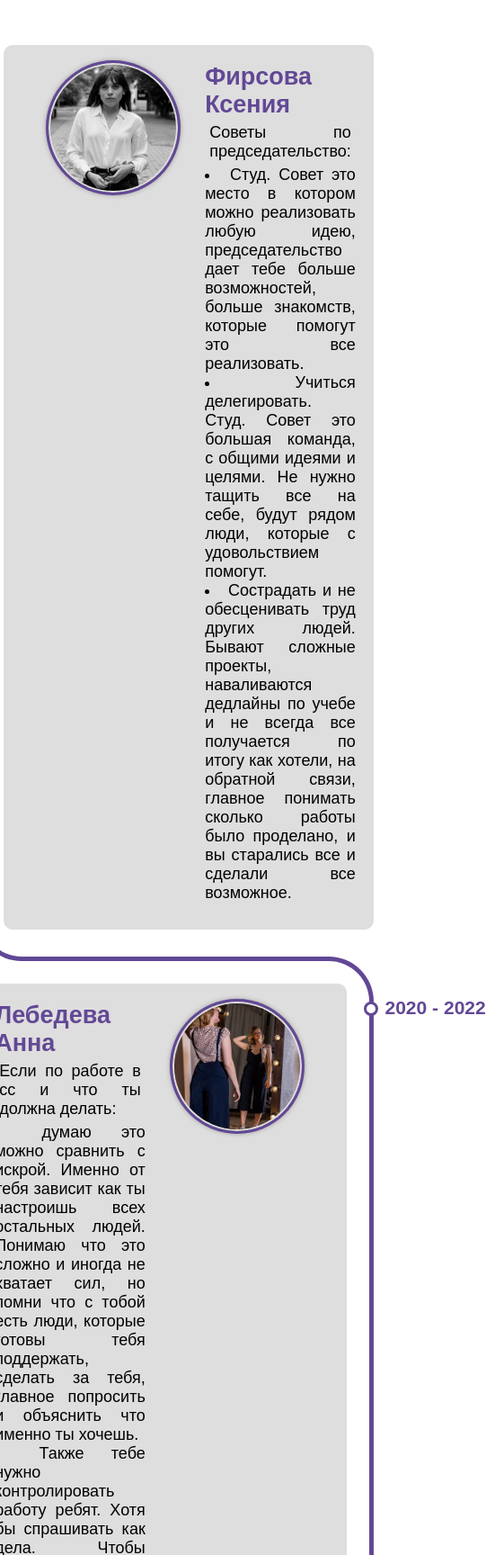
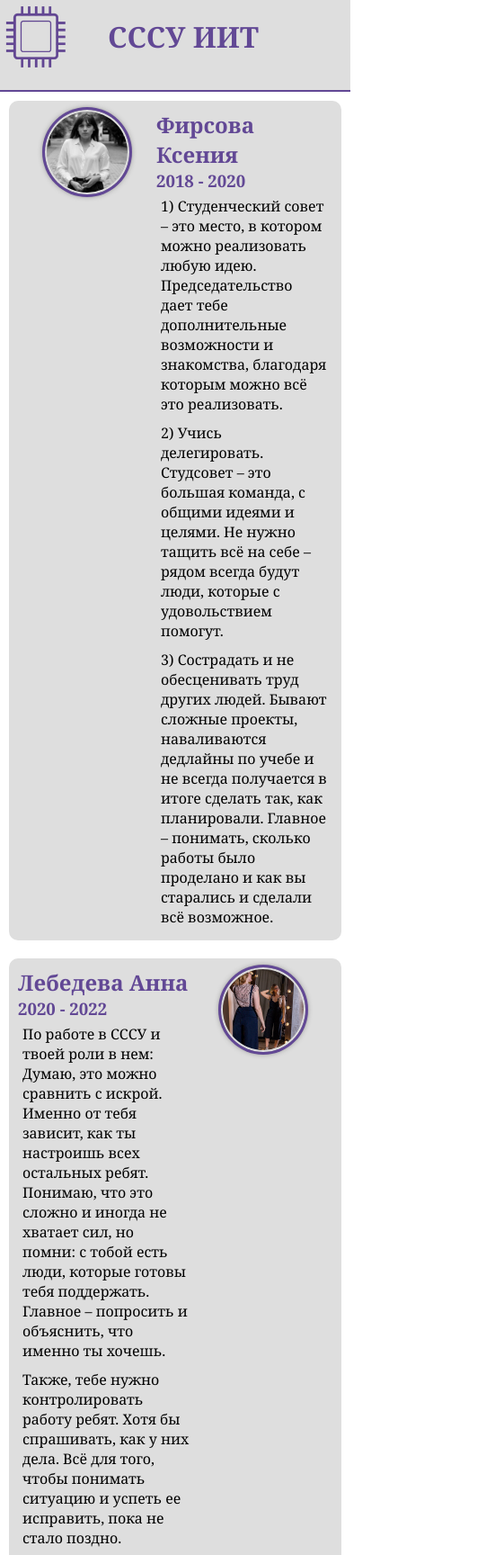
Before and after one commit to LumberMaster/CHSU-IIT, a plain HTML site: page index.html in a window 390 px wide. Shown: the top 1728 px of the page at 90% size, 541 px wide, since content can reach past the window. Drawn offline with nearby package versions, Linux system fonts and the light colour scheme.

Commit message:
Простенькая адаптация под телефоны

```diff
--- a/styles.css
+++ b/desktop-styles.css
@@ -1,4 +1,6 @@
-:root {
+@media (min-width: 992px)
+{
+  :root {
     --primary-color: #ffffff;
     --font: arial;
     --main-color: #624895;
@@ -9,26 +11,28 @@
 }
 
   * {
+    /* font-family: system-ui, -apple-system, BlinkMacSystemFont, 'Segoe UI', Roboto, Oxygen, Ubuntu, Cantarell, 'Open Sans', 'Helvetica Neue', sans-serif; */
+    font-family: Georgia, 'Times New Roman', Times, serif;
     margin: 0;
     padding: 0;
   }
 
   #content {
-
+    background: var(--primary-color);
+    font-family: var(--font);
+    font-size: medium;
+    display: flex;
+    justify-content: center;
   }
 
   body {
-    background: var(--primary-color);
-    font-family: var(--font);
-    font-size: large;
-    display: flex;
-    justify-content: center;
+
   }
 
   /* Timeline Container */
   .timeline {
     background: var(--primary-color);
-    padding: 20px;
+    padding: 5px 20px 20px 20px;
   }
 
   /* Card container */
@@ -64,7 +68,7 @@
   /* Setting the border of top, bottom, right */
   .card:nth-child(even)::before {
     right: 0;
-    top: 0;
+    top: 0px;
     bottom: 0;
     border-width: 5px 5px 5px 0;
     border-radius: 0 50px 50px 0;
@@ -129,13 +133,15 @@
   .info p {
 
     padding: 5px;
-    text-align: justify;
+    /* text-indent: 15px;  */
+    /* text-align: justify; */
 
   }
   .info li {
 
     text-align: justify;
   }
+
 
   /* Title of the card */
   .title-info {
@@ -170,3 +176,23 @@
   .card:nth-child(even) > .info > .title-info::before {
     right: -85px;
   }
+
+
+
+  @import url('https://fonts.googleapis.com/css?family=Source+Code+Pro');
+
+  .wrapper{
+    width: 800px;
+    margin: 0 auto;
+  }
+
+  header {
+    height: 100px;
+    background: var(--block-color);
+    border-bottom: solid 2px var(--main-color);
+  }
+
+  h1 {
+    color: var(--main-color);
+  }
+}
--- a/index.html
+++ b/index.html
@@ -5,7 +5,8 @@
     <meta name="viewport" content="width=device-width, initial-scale=1.0">
     <link rel="icon" href="./media/logo.png">
     <title>СССУ ИИТ</title>
-    <link rel="stylesheet" href="styles.css">
+    <link rel="stylesheet" href="desktop-styles.css">
+    <link rel="stylesheet" href="mobile-styles.css">
     <link href="https://unpkg.com/aos@2.3.1/dist/aos.css" rel="stylesheet">
     <script src="https://unpkg.com/aos@2.3.1/dist/aos.js"></script>
 </head>
@@ -19,6 +20,13 @@
 </script>
 
 <body onload="InitAOS();" data-aos-easing="ease" data-aos-duration="1200" data-aos-delay="0">
+    <header>
+        <div class="wrapper" style="display: flex; justify-content: start; align-items: center;">
+            <img src="./media/logo.png" alt="" style="height: 80px; width: 80px; margin-right: 40px;">
+            <h1>СССУ ИИТ</h1>
+        </div>
+    </header>
+
     <div id="content">
         <div class="timeline">
             <div class="outer">
@@ -26,20 +34,24 @@
                 <div class="info">
 
                     <div class="title-info">
-                        <img src="./media/firsova.jpg">
+                        <img src="./media/firsova.jpg" data-aos="zoom-in" data-aos-delay="300">
                     </div>
-                    <div class="content-info">
-                        <h2>Фирсова Ксения</h2>
-                        <h3 >??? - 2020</h3>
+                    <div class="content-info" >
+                        <h2 class="title" data-aos="fade-right" data-aos-delay="300">Фирсова Ксения</h2>
+                        <h3 data-aos="fade-right" data-aos-delay="300">2018 - 2020</h3>
 
-                        <p>Советы по председательство:
+                        <p data-aos="fade-right" data-aos-delay="300">
+                            1) Студенческий совет – это место, в котором можно реализовать любую идею. Председательство дает тебе дополнительные возможности и знакомства, благодаря которым можно всё это реализовать.
+                        </p>
 
-                            <li>Студ. Совет это место в котором можно реализовать любую идею, председательство дает тебе больше возможностей, больше знакомств, которые помогут это все реализовать.</li>
-                            <li>Учиться делегировать. Студ. Совет это большая команда, с общими идеями и целями. Не нужно тащить все на себе, будут рядом люди, которые с удовольствием помогут.</li>
-                            <li>Сострадать и не обесценивать труд других людей. Бывают сложные проекты, наваливаются дедлайны по учебе и не всегда все получается по итогу как хотели, на обратной связи, главное понимать сколько работы было проделано, и вы старались все и сделали все возможное.</li>
+                        <p data-aos="fade-right" data-aos-delay="300">
+                            2) Учись делегировать. Студсовет – это большая команда, с общими идеями и целями. Не нужно тащить всё на себе – рядом всегда будут люди, которые с удовольствием помогут.
+                        </p>
+
+                        <p data-aos="fade-right" data-aos-delay="300">
+                            3) Сострадать и не обесценивать труд других людей. Бывают сложные проекты, наваливаются дедлайны по учебе и не всегда получается в итоге сделать так, как планировали. Главное – понимать, сколько работы было проделано и как вы старались и сделали всё возможное.
 
                         </p>
-
                     </div>
                  </div>
               </div>
@@ -47,25 +59,32 @@
                 <div class="info">
 
                     <div class="content-info">
-                        <h2 class="title">Лебедева Анна</h2>
-                        <h3 >2020 - 2022</h3>
+                        <h2 class="title" data-aos="fade-left" data-aos-delay="300">Лебедева Анна</h2>
+                        <h3 data-aos="fade-left" data-aos-delay="300">2020 - 2022</h3>
 
-                        <p>Если по работе в сс и что ты должна делать:
-
-                            <li>думаю это можно сравнить с искрой. Именно от тебя зависит как ты настроишь всех остальных людей. Понимаю что это сложно и иногда не хватает сил, но помни что с тобой есть люди, которые готовы тебя поддержать, сделать за тебя, главное попросить и объяснить что именно ты хочешь. </li>
-                            <li>Также тебе нужно контролировать работу ребят. Хотя бы спрашивать как дела. Чтобы понимать что происходит и что-то успеть исправить до того, как стало уже поздно. </li>
-                            <li>Тебе предстоит общаться с администрацией. И нужно к ним находить подход. От них можно получить советы и плюшки)) </li>
-                            <li>расписывай дела сс и заведи напоминалки или ежедневник. В своей работе, я поняла, что не возможно все запомнить 😅</li>
-                            <li>по вопросам грантов можно обратиться к Денису Горющенко, он 100% поможет. Но сначала напиши и прописи выкроит время (все люди занятые). Да и просто по вопросам сс, думаю к нему можно обратиться (он был председом)</li>
-                            <li>также попробуй сдружиться с другими председами. Они могут попилят советом или посто рассказать как у них все устроено. И ты можешь что-то взять на заметку) </li>
-
-
-                          Удачи! Люби свой студ совет)
+                        <p data-aos="fade-left" data-aos-delay="300">По работе в СССУ и твоей роли в нем:
+                            Думаю, это можно сравнить с искрой. Именно от тебя зависит, как ты настроишь всех остальных ребят. Понимаю, что это сложно и иногда не хватает сил, но помни: с тобой есть люди, которые готовы тебя поддержать. Главное – попросить и объяснить, что именно ты хочешь.
+                        </p>
+                        <p data-aos="fade-left" data-aos-delay="300">Также, тебе нужно контролировать работу ребят. Хотя бы спрашивать, как у них дела. Всё для того, чтобы понимать ситуацию и успеть ее исправить, пока не стало поздно.</p>
+                        <p data-aos="fade-left" data-aos-delay="300">
+                            Тебе предстоит общаться с администрацией. И к ним нужно найти подход, ведь в итоге можно получить советы и плюшки))
+                        </p>
+                        <p data-aos="fade-left" data-aos-delay="300">
+                            Расписывай дела СССУ и заведи ежедневник или используй напоминалки. На своем опыте я поняла, что всё запомнить невозможно 😅
                         </p>
 
+                        <p data-aos="fade-left" data-aos-delay="300">
+                            По вопросам грантов можно обратиться к Денису Горющенко, он 100% тебе поможет. Но сперва напиши и попроси выкроить для тебя время (все люди занятые). Да и просто по вопросам СССУ, думаю, к нему можно обратиться (он также был председателем)
+                        </p>
+                        <p data-aos="fade-left" data-aos-delay="300">
+                            Попробуй сдружиться с другими председателями. Они могут помочь советом или просто рассказать, как у них в организации всё устроено. И ты можешь что-то из этого взять на заметку)
+                        </p>
+                        <p data-aos="fade-left" data-aos-delay="300">
+                            Удачи! Люби свой студсовет)
+                        </p>
                     </div>
                     <div class="title-info">
-                        <img src="./media/lebedeva.jpg">
+                        <img src="./media/lebedeva.jpg" data-aos="zoom-in" data-aos-delay="300">
                     </div>
 
                 </div>
@@ -73,12 +92,27 @@
               <div class="card aos-init aos-animate" data-aos="fade-right">
                 <div class="info">
                     <div class="title-info">
-                        <img src="./media/pokrovski.jpg">
+                        <img src="./media/pokrovski.jpg" data-aos="zoom-in" data-aos-delay="300">
                     </div>
-                    <div class="content-info">
-                        <h2 class="title">Покровский Сергей</h2>
-                        <h3 >2022 - 2024</h3>
-                        <p>Важно помнить одну прекрасную вещь: покинуть пост председателя раньше срока можно лишь тремя способами: уйти из ИИТа, добровольно сложить полномочия, быть скинутым через голосование внутри СССУ. Это значит, что никто извне никак ничего не может тебе сделать. Таким образом получается, что у тебя есть карт-бланш на отстаивание своего мнения любым способом, на который способны твои моральные убеждения) Не нравится мероприятие/задача/инициатива? Расскажи об этом, предложи альтернативу или компромисс. Не вышло набрать людей на обязательную встречу с важной шишкой или что-то в этом роде? Берешь и говоришь, что у твоих людей нет времени или желания. Стой горой за свой СССУ и своё виденье его деятельности, ибо максимум, что тебе за такое грозит - нравоучительные нотации от тех, кто сидит сверху) Я не говорю, что нужно идти в контры со всеми, но если придется - влетай в бой за интересы СССУ с двух ног и не бойся никого и ничего!</p>
+                    <div class="content-info" >
+                        <h2 class="title" data-aos="fade-right" data-aos-delay="300">Покровский Сергей</h2>
+                        <h3 data-aos="fade-right" data-aos-delay="300">2022 - 2024</h3>
+                        <p data-aos="fade-right" data-aos-delay="300">Важно помнить одну прекрасную вещь – покинуть пост председателя раньше срока можно лишь тремя способами:
+                            <br>1) покинуть ИИТ;
+                            <br>2) добровольно сложить полномочия;
+                            <br>3) быть скинутым через голосование внутри СССУ.
+                        </p>
+                        <p data-aos="fade-right" data-aos-delay="300">Это значит,
+                            что извне никто, никак и ничего не сможет тебе сделать. Таким образом получается, что у тебя есть карт-бланш на отстаивание своего мнения любым способом, на который способны твои моральные убеждения)</p>
+
+                        <p data-aos="fade-right" data-aos-delay="300">Не нравится мероприятие/задача/инициатива? Расскажи об этом, предложи альтернативу или компромисс.
+                            Не вышло набрать людей на обязательную встречу с важной шишкой или что-то в этом роде? Берешь и говоришь, что у твоих людей нет времени или желания.
+                        </p>
+
+                        <p data-aos="fade-right" data-aos-delay="300">
+                            Стой горой за свой СССУ и своё виденье его деятельности, ибо максимум, что тебе за такое грозит – нравоучительные нотации от тех, кто сидит сверху)
+                            Я не говорю, что нужно идти в контры со всеми, но если придется – влетай в бой за интересы СССУ с двух ног и не бойся никого и ничего!
+                        </p>
                     </div>
 
                 </div>
@@ -86,12 +120,12 @@
               <div class="card aos-init aos-animate" data-aos="fade-left">
                 <div class="info">
                     <div class="content-info">
-                        <h2 class="title">Журавлева Алена</h2>
-                        <h3 >2024 - ....</h3>
-                        <p>Lorem ipsum dolor sit amet, consectetur adipiscing elit, sed do eiusmod tempor incididunt ut labore et dolore magna aliqua. Ut enim ad minim veniam, quis nostrud exercitation ullamco laboris nisi ut aliquip ex ea commodo consequat. Duis aute irure dolor in reprehenderit in voluptate velit esse cillum dolore eu fugiat nulla pariatur. Excepteur sint occaecat cupidatat non proident, sunt in culpa qui officia deserunt mollit anim id est laborum.</p>
+                        <h2 class="title" data-aos="fade-left" data-aos-delay="300">Журавлева Алена</h2>
+                        <h3 data-aos="fade-left" data-aos-delay="300">2024</h3>
+                        <p data-aos="fade-left" data-aos-delay="300">Lorem ipsum dolor sit amet, consectetur adipiscing elit, sed do eiusmod tempor incididunt ut labore et dolore magna aliqua. Ut enim ad minim veniam, quis nostrud exercitation ullamco laboris nisi ut aliquip ex ea commodo consequat. Duis aute irure dolor in reprehenderit in voluptate velit esse cillum dolore eu fugiat nulla pariatur. Excepteur sint occaecat cupidatat non proident, sunt in culpa qui officia deserunt mollit anim id est laborum.</p>
                     </div>
                     <div class="title-info">
-                        <img src="./media/churavleva.jpg">
+                        <img src="./media/churavleva.jpg" data-aos="zoom-in" data-aos-delay="300">
                     </div>
                 </div>
               </div>
--- /dev/null
+++ b/mobile-styles.css
@@ -0,0 +1,121 @@
+@media (min-width: 0px) and (max-width:  992px)
+{
+  :root {
+    --primary-color: #ffffff;
+    --font: arial;
+    --main-color: #624895;
+    --background-color: #111;
+    --font-color: #000000;
+    --block-color: #dedede;
+
+}
+
+  * {
+    font-family: Georgia, 'Times New Roman', Times, serif;
+    margin: 0;
+    padding: 0;
+  }
+
+  #content {
+    background: var(--primary-color);
+    font-family: var(--font);
+    font-size: medium;
+    display: flex;
+    justify-content: center;
+    padding: 10px;
+  }
+
+  body {
+    margin: 0;
+    padding: 0;
+  }
+
+  .timeline {
+    background: var(--primary-color);
+    display: flex;
+    justify-content: center;
+  }
+
+  .card {
+    position: relative;
+    margin-bottom: 20px;
+  }
+
+  .card::before {
+    content: "";
+    position: absolute;
+    width: 50%;
+  }
+
+
+
+  .card:first-child::before {
+    border-top: 0;
+    border-top-left-radius: 0;
+  }
+
+  .card:last-child:nth-child(odd)::before {
+    border-bottom: 0;
+    border-bottom-left-radius: 0;
+  }
+
+  .card:last-child:nth-child(even)::before {
+    border-bottom: 0;
+    border-bottom-right-radius: 0;
+  }
+
+  .info {
+    display: flex;
+    background: var(--block-color);
+    color: var(--font-color);
+    border-radius: 10px;
+    padding: 10px;
+  }
+  .info h2,h3,h4 {
+    color: var(--main-color);
+  }
+
+
+
+
+  .info img {
+    box-shadow: 0 0 0 3px var(--main-color), 0 0 7px #333; /* Параметры теней */
+    padding: 2px;
+    width: 90px;
+    height: 90px;
+    object-fit: cover;
+    border-radius: 999999px;
+  }
+
+  .info p {
+
+    padding: 5px;
+
+  }
+  .info li {
+
+    text-align: justify;
+  }
+
+
+  .title-info {
+    color: var(--main-color);
+    position: relative;
+    margin: 0 30px;
+  }
+  .content-info {}
+
+  .wrapper{
+    width: 100%;
+  }
+
+  header {
+    height: 100px;
+    background: var(--block-color);
+    border-bottom: solid 2px var(--main-color);
+  }
+
+  h1 {
+    color: var(--main-color);
+  }
+}
```
